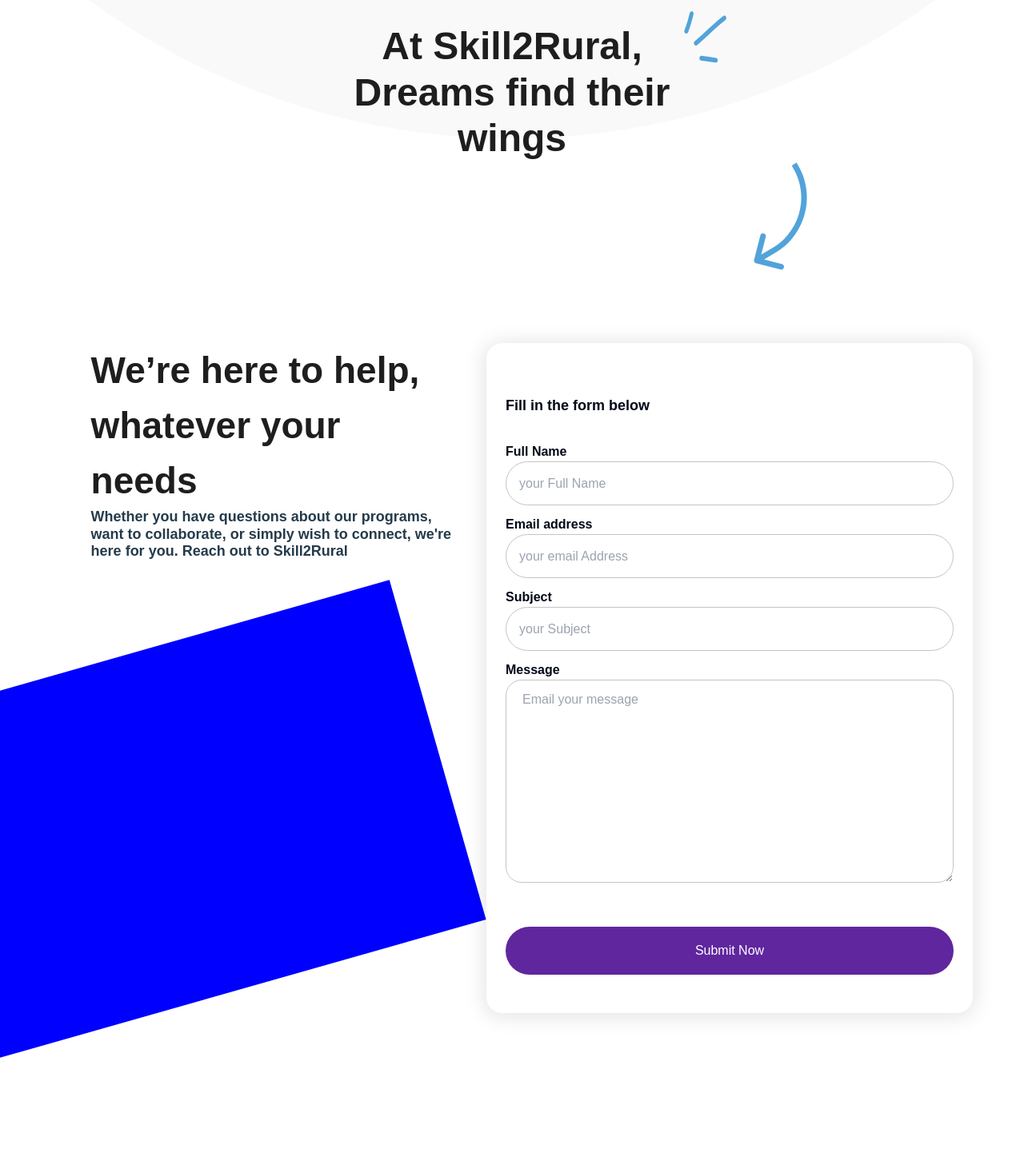
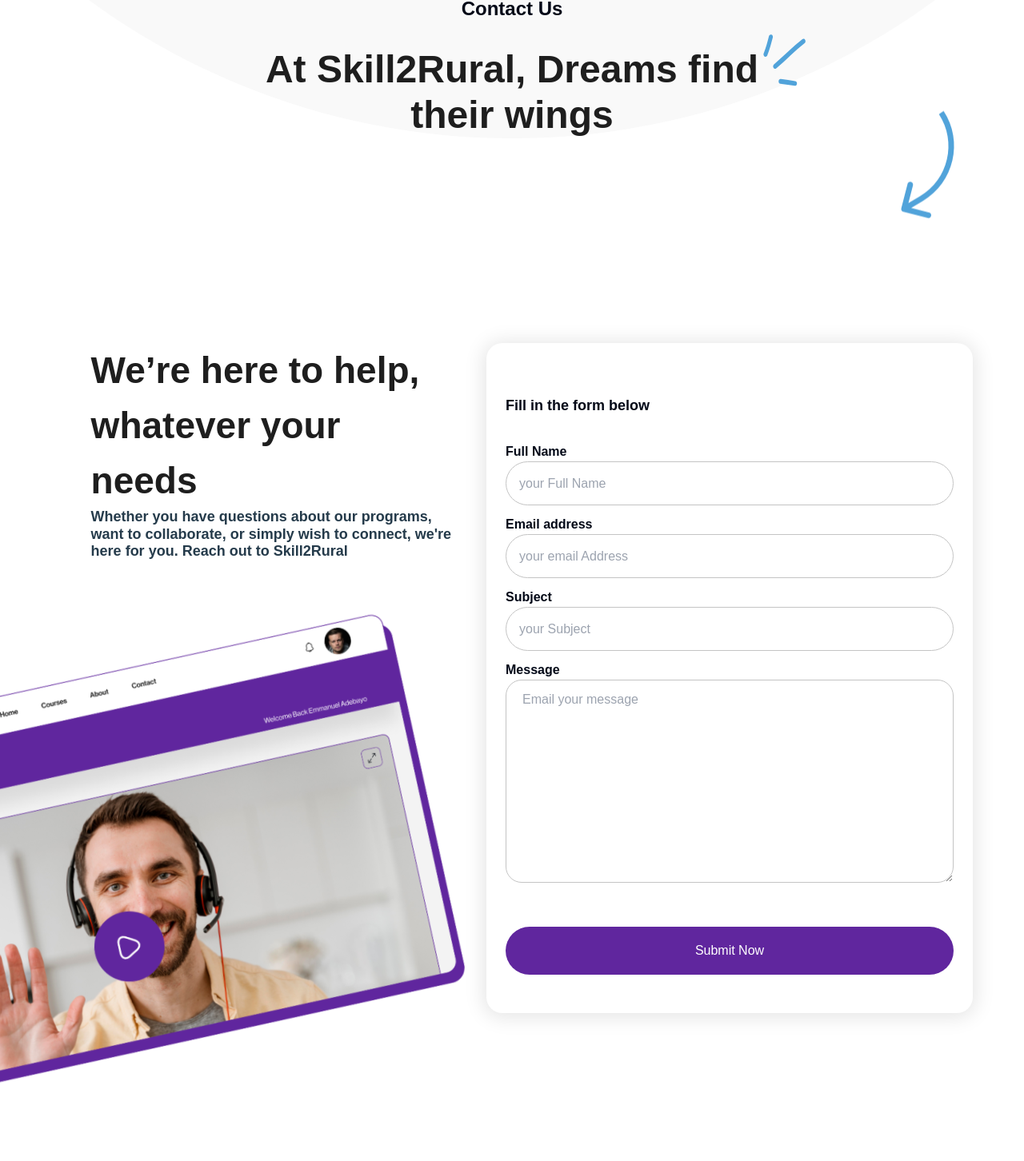
Before and after one commit to Preshy-Jones/skill2rural-web, a Next.js app: page /contact in a window 1280 px wide. Shown: the part 211-1663 px from the top of the page at 80% size. Built offline with nearby package versions, Linux system fonts and the light colour scheme.

Commit message:
more fixes

```diff
--- a/components/about/hero.tsx
+++ b/components/about/hero.tsx
@@ -7,7 +7,7 @@ const Hero = () => {
   return (
     <div className="h-[80vh] flex flex-col justify-center font-neue relative overflow-hidden">
       <div className="flex flex-col justify-center items-center absolute top-0 z-20 w-full h-full">
-        <div className=" mt-24">
+        <div className=" mt-24 w-full">
           <h4 className=" text-2xl leading-primary font-semibold text-center mb-4">
             About Us
           </h4>
@@ -23,11 +23,17 @@ const Hero = () => {
               />
             </div>
           </div>
+
           <div className="flex justify-center">
-            <div className="w-[93%] flex justify-end">
-              <Image src={curvedArrow} alt="curved-arrow" />
+            <div className="flex justify-end w-[90%]">
+              <Image
+                src={curvedArrow}
+                alt="curved-arrow"
+                className="motion-safe:animate-bounce"
+              />
             </div>
           </div>
+
           <p className="text-center leading-primary font-semibold text-2xl">
             Skill2Rural Bootcamp is an initiative of Kayode Alabi Leadership and
             Career Initiative:
--- a/components/contact/form.tsx
+++ b/components/contact/form.tsx
@@ -1,6 +1,7 @@
 import React from "react";
 import TextField from "../ui/icons/TextField";
 import blueRectangle from "@/public/blue-rectangle.svg";
+import sampleVideoImage from "@/public/sample-video-display-contact-us.svg";
 import Image from "next/image";
 
 const ContactForm = () => {
@@ -20,7 +21,7 @@ const ContactForm = () => {
               </p>
             </div>
           </div>
-          <Image src={blueRectangle} alt="blue-rectangle" />
+          <Image src={sampleVideoImage} alt="blue-rectangle" />
         </div>
         <Form />
       </div>
--- a/components/contact/hero.tsx
+++ b/components/contact/hero.tsx
@@ -9,7 +9,7 @@ const Hero = () => {
   return (
     <div className="h-[80vh] flex flex-col justify-center font-neue relative overflow-hidden">
       <div className="flex flex-col justify-center items-center absolute top-0 z-20 w-full h-full">
-        <div className=" mt-24">
+        <div className=" mt-24  w-full">
           <h4 className=" text-2xl leading-primary font-semibold text-center mb-4">
             Contact Us
           </h4>
@@ -21,13 +21,17 @@ const Hero = () => {
               <Image
                 src={dotDesign1}
                 alt="dot-1"
-                className="absolute top-0 -right-12"
+                className="absolute top-0 -right-12 "
               />
             </div>
           </div>
           <div className="flex justify-center">
             <div className="w-[93%] flex justify-end">
-              <Image src={curvedArrow} alt="curved-arrow" />
+              <Image
+                src={curvedArrow}
+                alt="curved-arrow"
+                className="motion-safe:animate-bounce"
+              />
             </div>
           </div>
         </div>
--- a/components/courses/hero.tsx
+++ b/components/courses/hero.tsx
@@ -8,7 +8,7 @@ const Hero = () => {
   return (
     <div className="h-[80vh] flex flex-col justify-center font-neue relative overflow-hidden">
       <div className="flex flex-col justify-center items-center absolute top-0 z-20 w-full h-full">
-        <div className=" mt-24">
+        <div className=" mt-24 w-full">
           <h4 className=" text-2xl leading-primary font-semibold text-center mb-4">
             Courses
           </h4>
```
Also changed, not shown: public/sample-video-display-contact-us.svg (added).
